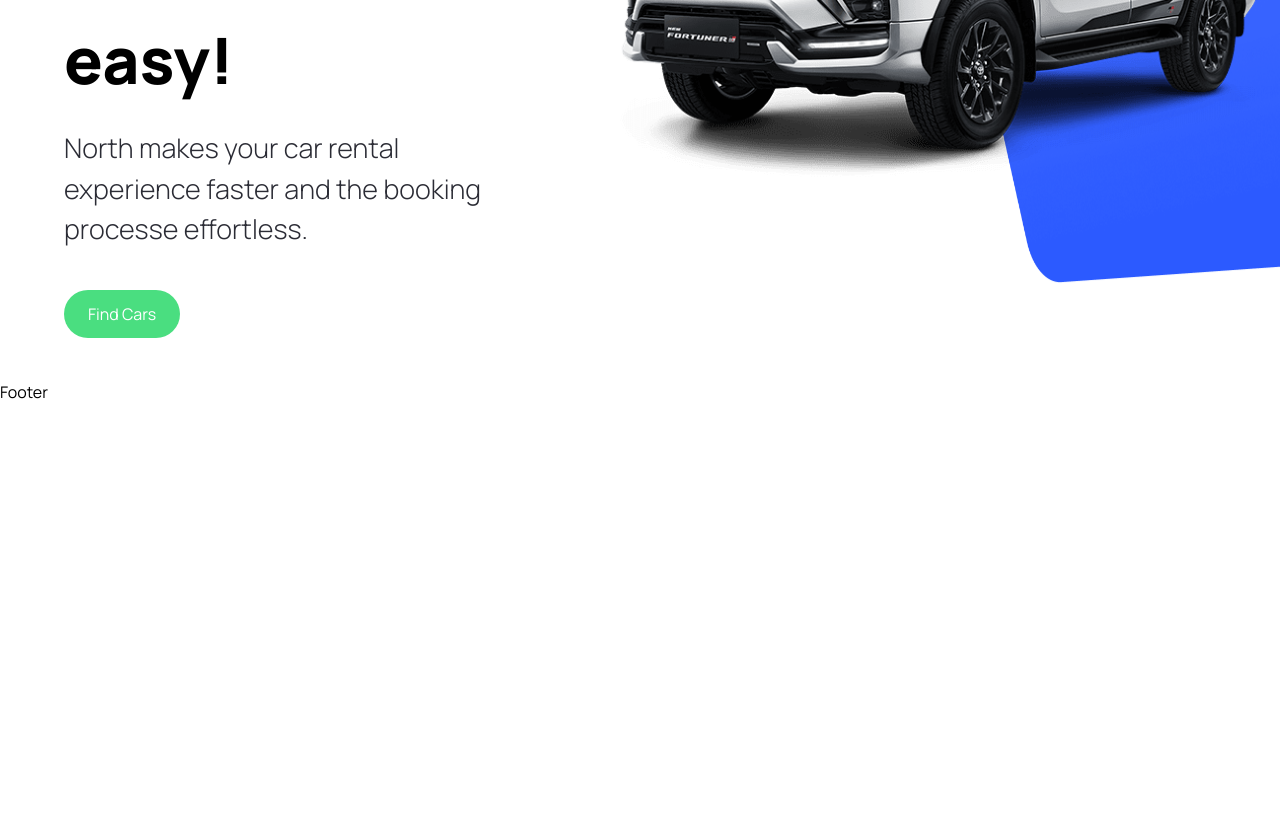
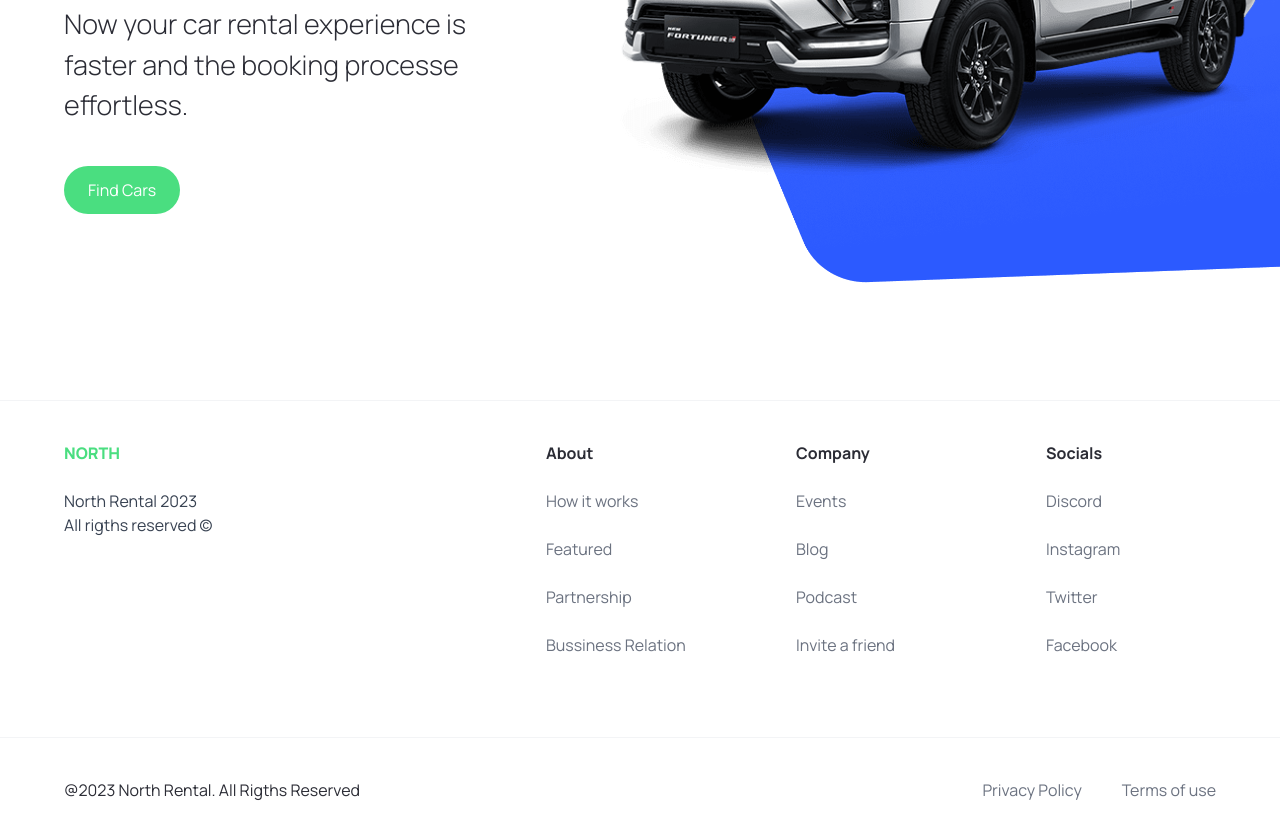
Before and after one commit to MChaves12/north-rental-cars, a Next.js app: page / in a window 1280 px wide. Shown: the part 420-1258 px from the top of the page. Before the commit the page ends 824 px from the top, so only its background shows below. Built offline with nearby package versions, Linux system fonts and the light colour scheme.

Commit message:
footer component finished with all the links and legal texts showing

```diff
--- a/app/globals.css
+++ b/app/globals.css
@@ -43,7 +43,7 @@
 }
 
 .hero__title {
-  @apply 2xl:text-[72px] sm:text-[64px] text-[50px] font-extrabold;
+  @apply 2xl:text-[72px] sm:text-[64px] text-[50px] font-extrabold leading-[65px];
 }
 
 .hero__subtitle {
--- a/components/Footer.tsx
+++ b/components/Footer.tsx
@@ -1,9 +1,51 @@
-import React from 'react'
+import Link from "next/link";
+import Image from "next/image";
+import { footerLinks } from "@/constants";
 
 function Footer() {
   return (
-    <div>Footer</div>
-  )
+    <footer className="flex flex-col text-black-100 mt-5 border-t border-gray-100">
+      <div className="flex max-md:flex-col flex-wrap justify-between gap-5 sm:px-16 px-6 py-10">
+        <div className="flex flex-col justify-start items-start gap-6">
+          <Link href={"/"} className="font-extrabold text-green-400">
+            NORTH
+          </Link>
+          <p className="text-base text-gray-700">
+            North Rental 2023 <br />
+            All rigths reserved &copy;
+          </p>
+        </div>
+
+        <div className="footer__links">
+          {footerLinks.map((link) => (
+            <div key={link.title} className="footer__link">
+              <h3 className="font-bold">{link.title}</h3>
+              {link.links.map((item) => (
+                <Link
+                  key={item.title}
+                  href={item.url}
+                  className="text-gray-500"
+                >
+                  {item.title}
+                </Link>
+              ))}
+            </div>
+          ))}
+        </div>
+        </div>
+        <div className="flex justify-between items-center flex-wrap mt-10 border-t border-gray-100 sm:px-16 px-6 py-10">
+          <p>@2023 North Rental. All Rigths Reserved </p>
+          <div className="footer__copyrights-link">
+            <Link href={"/"} className="text-gray-500">
+              Privacy Policy
+            </Link>
+            <Link href={"/"} className="text-gray-500">
+              Terms of use
+            </Link>
+          </div>
+        </div>
+    </footer>
+  );
 }
 
-export default Footer
+export default Footer;
--- a/components/Hero.tsx
+++ b/components/Hero.tsx
@@ -17,7 +17,7 @@
             </h1>
 
             <p className='hero__subtitle'>
-                North makes your car rental experience faster and
+                Now your car rental experience is faster and
                 the booking processe effortless.
             </p>
 
@@ -31,8 +31,9 @@
         <div className='hero__image-container'>
             <div className='hero__image'>
                 <Image src='/hero.png' alt='hero' fill className='object-contain' />
-                <div className='hero__image-overlay'></div>
             </div>
+            <div className='hero__image-overlay'></div>
+
         </div>
     </div>
   )
--- /dev/null
+++ b/constants/index.ts
@@ -0,0 +1,101 @@
+export const manufacturers = [
+    "Acura",
+    "Alfa Romeo",
+    "Aston Martin",
+    "Audi",
+    "Bentley",
+    "BMW",
+    "Buick",
+    "Cadillac",
+    "Chevrolet",
+    "Chrysler",
+    "Citroen",
+    "Dodge",
+    "Ferrari",
+    "Fiat",
+    "Ford",
+    "GMC",
+    "Honda",
+    "Hyundai",
+    "Infiniti",
+    "Jaguar",
+    "Jeep",
+    "Kia",
+    "Lamborghini",
+    "Land Rover",
+    "Lexus",
+    "Lincoln",
+    "Maserati",
+    "Mazda",
+    "McLaren",
+    "Mercedes-Benz",
+    "MINI",
+    "Mitsubishi",
+    "Nissan",
+    "Porsche",
+    "Ram",
+    "Rolls-Royce",
+    "Subaru",
+    "Tesla",
+    "Toyota",
+    "Volkswagen",
+    "Volvo",
+  ];
+
+  export const yearsOfProduction = [
+    { title: "Year", value: "" },
+    { title: "2015", value: "2015" },
+    { title: "2016", value: "2016" },
+    { title: "2017", value: "2017" },
+    { title: "2018", value: "2018" },
+    { title: "2019", value: "2019" },
+    { title: "2020", value: "2020" },
+    { title: "2021", value: "2021" },
+    { title: "2022", value: "2022" },
+    { title: "2023", value: "2023" },
+  ];
+
+  export const fuels = [
+    {
+      title: "Fuel",
+      value: "",
+    },
+    {
+      title: "Gas",
+      value: "Gas",
+    },
+    {
+      title: "Electricity",
+      value: "Electricity",
+    },
+  ];
+
+  export const footerLinks = [
+    {
+      title: "About",
+      links: [
+        { title: "How it works", url: "/" },
+        { title: "Featured", url: "/" },
+        { title: "Partnership", url: "/" },
+        { title: "Bussiness Relation", url: "/" },
+      ],
+    },
+    {
+      title: "Company",
+      links: [
+        { title: "Events", url: "/" },
+        { title: "Blog", url: "/" },
+        { title: "Podcast", url: "/" },
+        { title: "Invite a friend", url: "/" },
+      ],
+    },
+    {
+      title: "Socials",
+      links: [
+        { title: "Discord", url: "/" },
+        { title: "Instagram", url: "/" },
+        { title: "Twitter", url: "/" },
+        { title: "Facebook", url: "/" },
+      ],
+    },
+  ];
```
